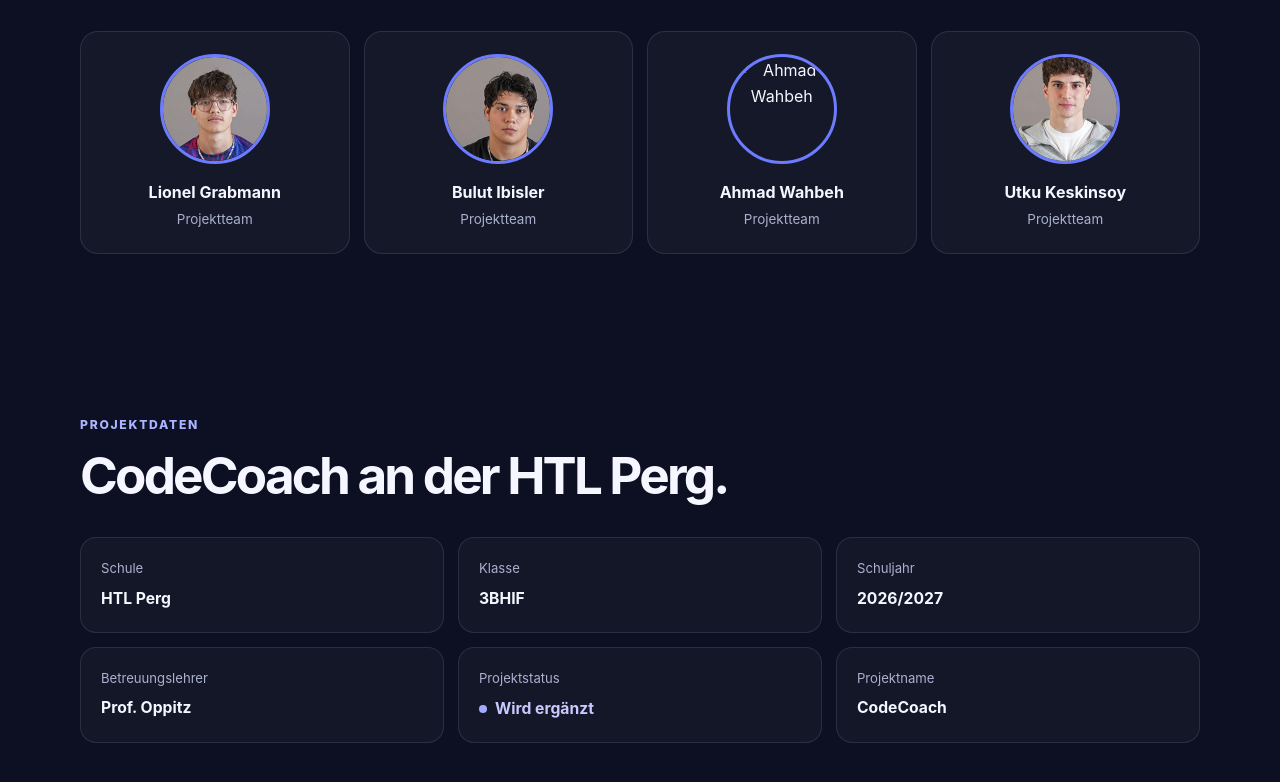
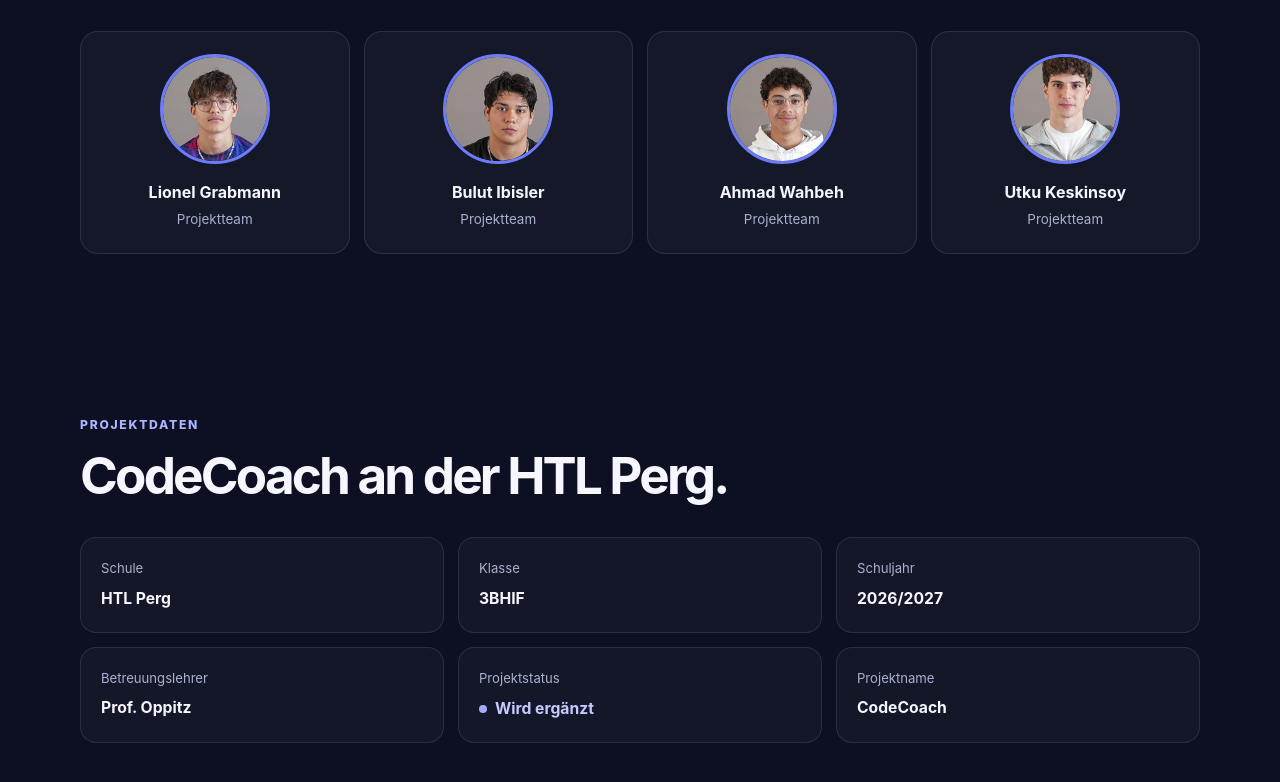
Before and after one commit to Lio10G/Lio10G.github.io, a plain HTML site: page index.html in a window 1280 px wide. Shown: the part 3828-4610 px from the top of the page. Drawn offline with Linux system fonts and the light colour scheme.

Commit message:
Update image source for Ahmad Wahbeh

```diff
--- a/index.html
+++ b/index.html
@@ -316,7 +316,7 @@
   </div>
 
   <div class="person">
-    <img class="avatar" src="images/Ahmad Wahbeh.jpg" alt="Ahmad Wahbeh">
+    <img class="avatar" src="images/Wahbeh Ahmad.jpg" alt="Ahmad Wahbeh">
     <strong>Ahmad Wahbeh</strong>
     <span>Projektteam</span>
   </div>
```
